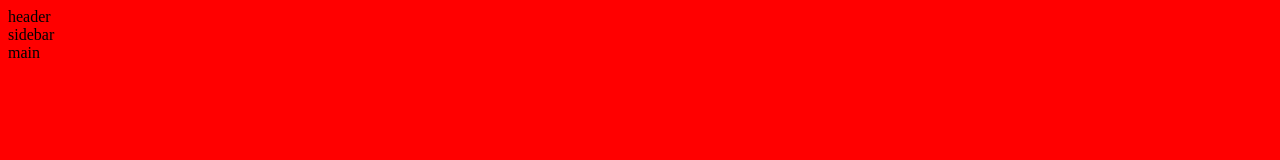
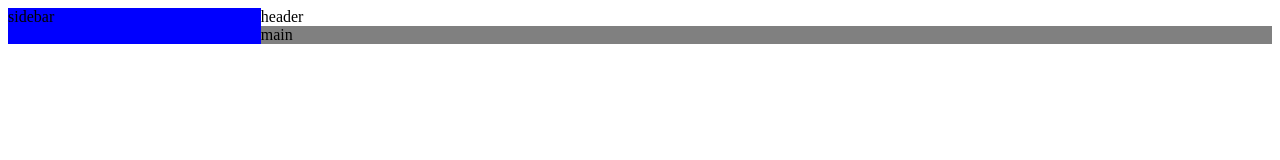
Before and after one commit to derekwhayes/admin-dashboard, a plain HTML site: page index.html in a window 1280 px wide. Drawn offline with Linux system fonts and the light colour scheme.

Commit message:
Apply (very) basic grid layout

```diff
--- a/styles/style.css
+++ b/styles/style.css
@@ -1,3 +1,18 @@
 body {
-    background-color: red;
+    display: grid;
+    grid-template-columns: 1fr 4fr;
 }
+
+header {
+    background-color: white;
+    grid-column: 2 / 3;
+}
+
+aside {
+    background-color: blue;
+    grid-row: 1 / 3;
+}
+
+main {
+    background-color: gray;
+}
```
